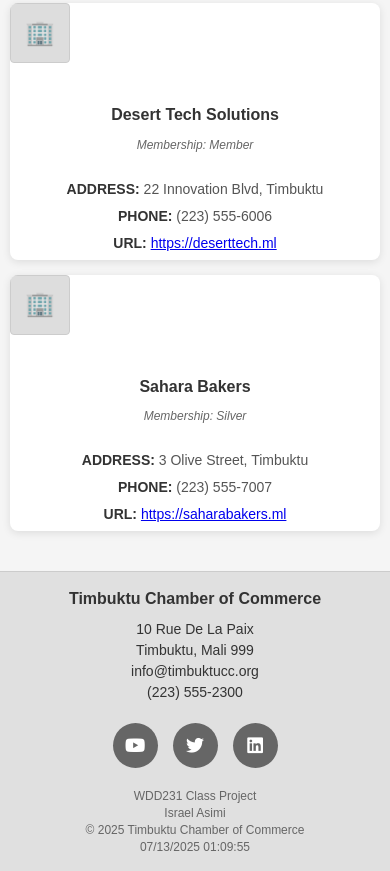
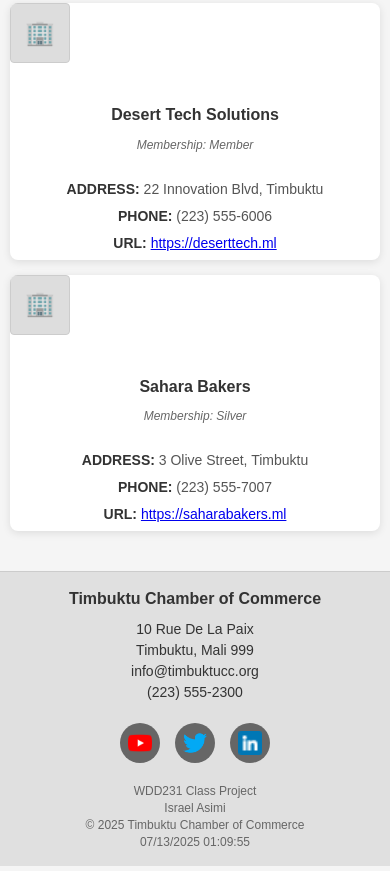
Before and after one commit to Asimi1234/wdd231, a plain HTML site: page chamber/directory.html in a window 390 px wide. Shown: the part 1530-2401 px from the top of the page. Drawn offline with Linux system fonts and the light colour scheme.

Commit message:
new changes

```diff
--- a/chamber/directory.html
+++ b/chamber/directory.html
@@ -11,9 +11,12 @@
     <meta name="author" content="Israel Asimi" />
     <link rel="stylesheet" href="styles/style.css" />
     <link rel="icon" href="favicon.ico" type="image/x-icon" />
+    <link rel="preconnect" href="https://fonts.googleapis.com" />
+    <link rel="preconnect" href="https://fonts.gstatic.com" crossorigin />
+
     <link
+      href="https://fonts.googleapis.com/css2?family=Roboto&display=swap"
       rel="stylesheet"
-      href="https://cdnjs.cloudflare.com/ajax/libs/font-awesome/6.5.1/css/all.min.css"
     />
     <!-- OpenGraph / Facebook meta -->
     <meta property="og:title" content="Timbuktu Chamber Business Directory" />
@@ -21,15 +24,22 @@
       property="og:description"
       content="Explore the businesses supporting Timbuktu's economy and community."
     />
-    <meta property="og:image" content="images/chamber_logo.png" />
-    <meta property="og:url" content="https://Asimi1234.github.io/chamber/directory.html">
-
+    <meta
+      property="og:image"
+      content="https://asimi1234.github.io/chamber/images/chamber_logo.png"
+    />
+    <meta
+      property="og:url"
+      content="https://asimi1234.github.io/chamber/directory.html"
+    />
   </head>
   <body>
     <!-- Header -->
     <header class="header">
       <div class="logo">
-        <div class="logo-icon"><img src="images/chamber_logo.png" alt="Chamber Logo" /></div>
+        <div class="logo-icon">
+          <img src="images/chamber_logo.png" alt="Chamber Logo" />
+        </div>
         <div class="logo-text">Timbuktu Chamber<br />of Commerce</div>
       </div>
       <nav class="nav">
@@ -68,15 +78,19 @@
       </div>
 
       <div class="social-links">
-        <a href="https://youtube.com" target="_blank" class="social-icon"
-          ><i class="fab fa-youtube"></i
-        ></a>
-        <a href="https://twitter.com" target="_blank" class="social-icon"
-          ><i class="fab fa-twitter"></i
-        ></a>
-        <a href="https://linkedin.com" target="_blank" class="social-icon"
-          ><i class="fab fa-linkedin"></i
-        ></a>
+        <a href="https://youtube.com" target="_blank" class="social-icon">
+          <img src="images/favicon-32x32.png" alt="YouTube" class="social-img" />
+        </a>
+        <a href="https://twitter.com" target="_blank" class="social-icon">
+          <img src="images/apple-touch-icon.png" alt="Twitter" class="social-img" />
+        </a>
+        <a href="https://linkedin.com" target="_blank" class="social-icon">
+          <img
+            src="images/favicon-16x16.png"
+            alt="LinkedIn"
+            class="social-img"
+          />
+        </a>
       </div>
 
       <div class="footer-credit">
--- a/chamber/styles/style.css
+++ b/chamber/styles/style.css
@@ -392,6 +392,10 @@ body {
   font-size: 18px;
   transition: background-color 0.3s, transform 0.3s;
 }
+.social-icon img {
+  width: 24px;
+  height: 24px;
+}
 
 .social-icon:hover {
   background-color: #333;
@@ -589,6 +593,15 @@ body {
   .social-links {
     justify-content: center;
   }
+    .social-icon {
+        width: 40px;
+        height: 40px;
+        font-size: 16px;
+    }
+    .social-icon img {
+        width: 24px;
+        height: 24px;
+    }
 }
 
 /* Tablet Styles */
```
Also changed, not shown: chamber/index.html (+21 -19 lines), chamber/images/apple-touch-icon.png (added), chamber/images/favicon-16x16.png (added), chamber/images/favicon-32x32.png (added).
